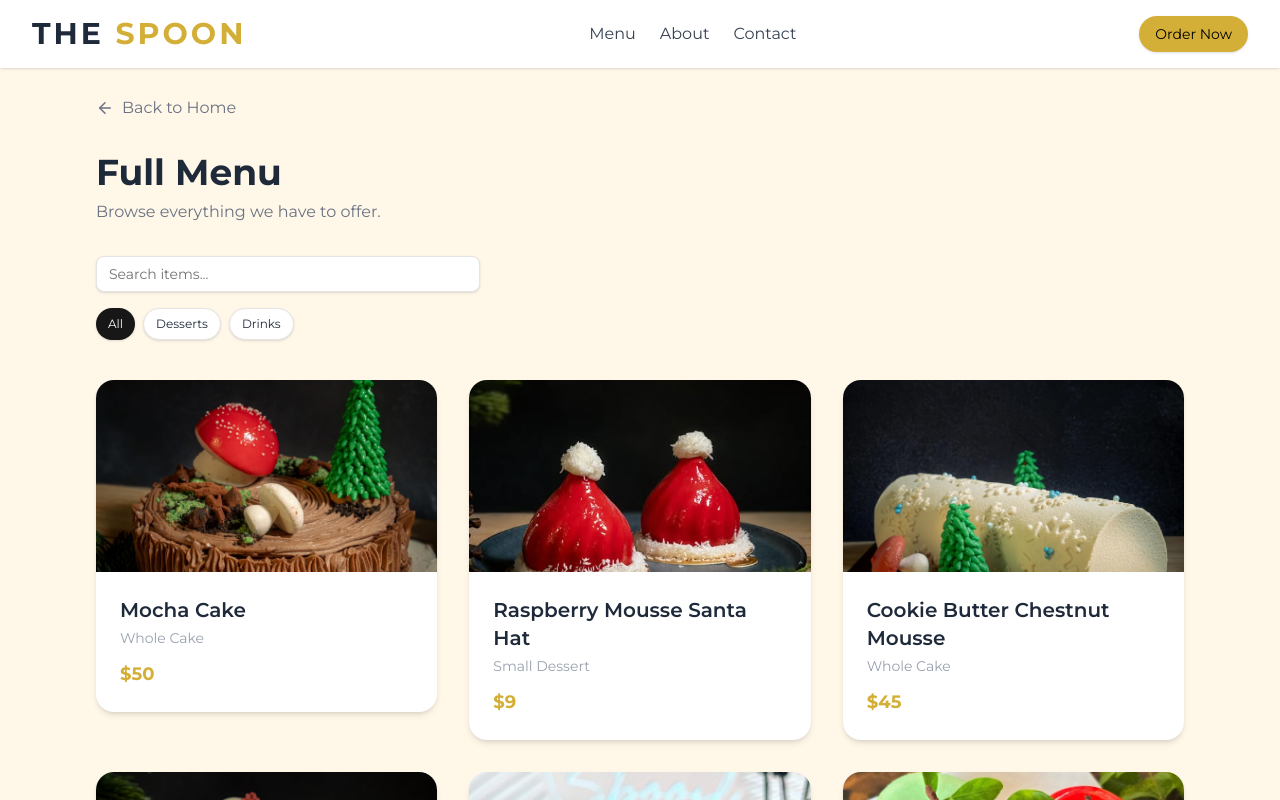
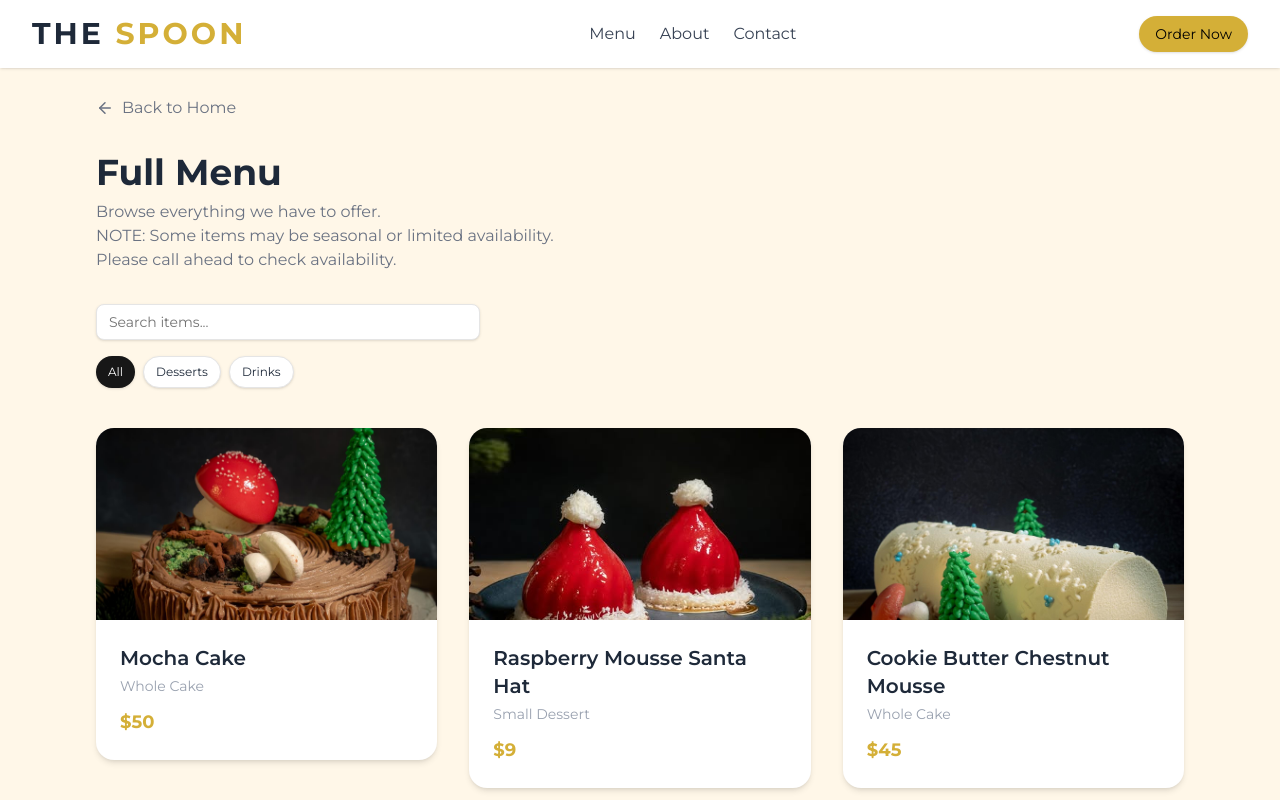
Before and after one commit to derpadev/thespoon, a React (Vite) app in the folder frontend/: page /menu in a window 1280 px wide. Shown: the top 800 px of the page. Built offline with nearby package versions, Linux system fonts and the light colour scheme; a web font is replaced by a local one.

Commit message:
Added small NOTE to menu page

```diff
--- a/frontend/src/pages/MenuPage.jsx
+++ b/frontend/src/pages/MenuPage.jsx
@@ -43,7 +43,7 @@ export default function MenuPage() {
         </Link>
 
         <h2 className="text-gray-800 text-4xl font-bold mb-2">Full Menu</h2>
-        <p className="text-gray-500 mb-8">Browse everything we have to offer.</p>
+        <p className="text-gray-500 mb-8">Browse everything we have to offer. <br /> NOTE: Some items may be seasonal or limited availability. <br /> Please call ahead to check availability.</p>
 
         <div className="flex flex-col gap-4 mb-10">
           <Input
```
